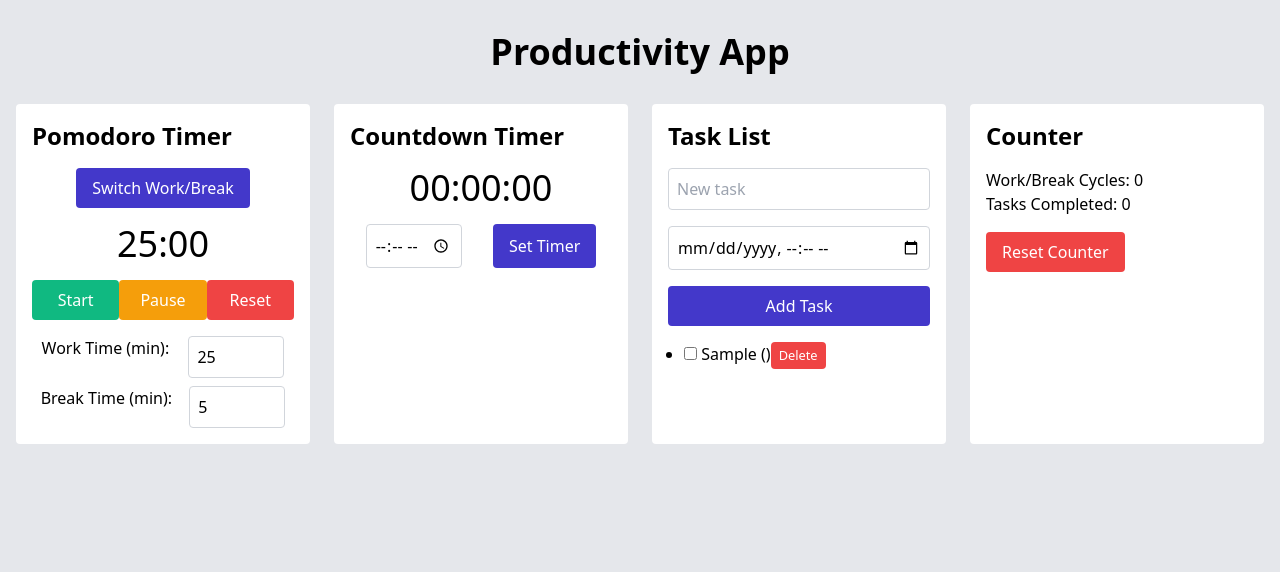
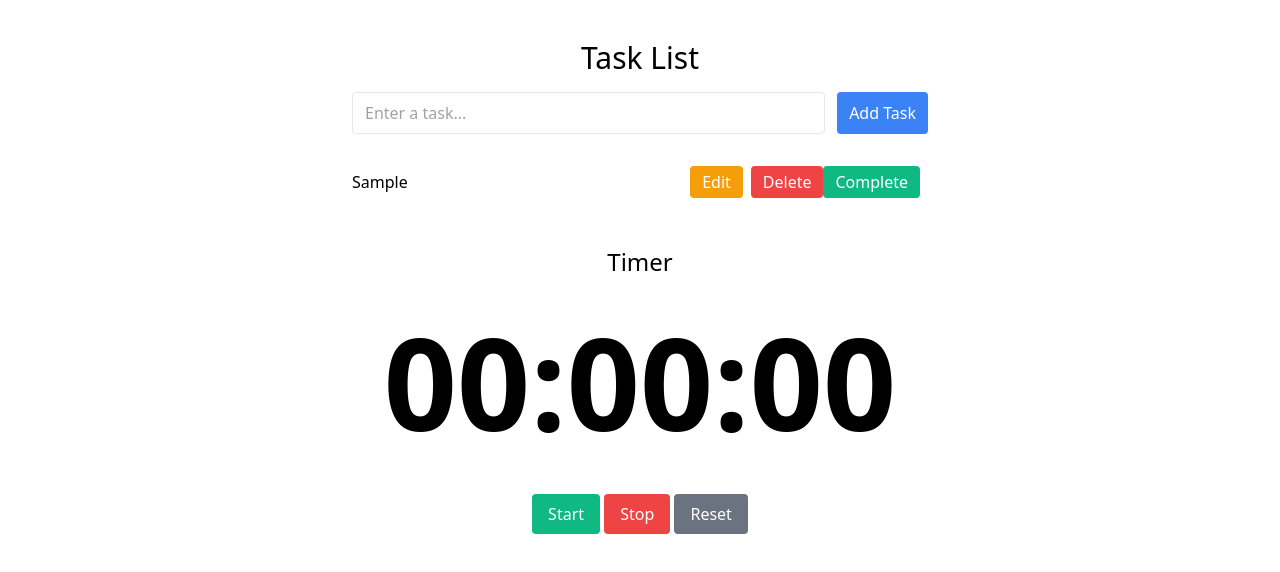
Before and after one commit to AmbiluSivabalan/ambilusivabalan.github.io, a plain HTML site: page index.html in a window 1280 px wide. Both pictures are taken after typing "Sample" into the empty fields and a click on the button "Add Task". Drawn offline with nearby package versions, Linux system fonts and the light colour scheme.

Commit message:
Update index.html

```diff
--- a/index.html
+++ b/index.html
@@ -4,241 +4,173 @@
   <meta charset="UTF-8">
   <meta name="viewport" content="width=device-width, initial-scale=1.0">
   <link href="https://cdn.jsdelivr.net/npm/tailwindcss@2.2.3/dist/tailwind.min.css" rel="stylesheet">
-    <title>Productivity App</title>
+  <title>Task List with Timer</title>
   <style>
-      body.work {
-        background-color: lightgreen;
+    .hidden {
+      display: none;
+    }
+    /* Add new CSS styles for timer */
+    #timer-display {
+      font-size: 3rem;
+      font-weight: bold;
     }
 
-      body.break {
-        background-color: lightblue;
+    .strikethrough {
+      text-decoration: line-through;
+      color: red;
     }
 
-      .delete-btn {
-        font-size: 0.8rem;
-        padding: 4px 8px;
+    @media (orientation: landscape) {
+      #timer-display {
+        font-size: 10vw;
+      }
     }
   </style>
 </head>
-<body class="bg-gray-200">
-    <div class="container mx-auto px-4 py-8">
-        <h1 class="text-4xl font-bold mb-8 text-center">Productivity App</h1>
-        <div class="grid grid-cols-1 md:grid-cols-2 lg:grid-cols-4 gap-6">
-            <div id="pomodoro-timer" class="bg-white rounded p-4">
-                <!-- Pomodoro Timer Content -->
-                <h2 class="text-2xl font-bold mb-4">Pomodoro Timer</h2>
-                <div class="flex items-center justify-center">
-                  <button id="toggle-work-break" class="bg-indigo-700 text-white w-auto px-4 py-2 rounded mb-4">Switch Work/Break</button>
+<body class="bg-white">
+  <div class="container max-w-xl mx-auto my-10">
+    <h1 class="text-3xl mb-4 text-center">Task List</h1>
+
+    <form id="add-task-form" class="flex mb-4">
+      <input type="text" id="task-input" class="flex-grow px-3 py-2 border rounded" placeholder="Enter a task...">
+      <button type="submit" class="ml-3 text-white bg-blue-500 px-3 py-2 rounded">Add Task</button>
+    </form>
+
+    <ul id="task-list" class="divide-y divide-white">
+      <!-- Task items will be added here -->
+    </ul>
+
+    <h2 class="text-2xl mt-8 mb-2 text-center">Timer</h2>
+    <div class="text-center bg-white text-black">
+      <span id="timer-display">00:00:00</span><br>
+      <button id="timer-start" class="text-white bg-green-500 px-4 py-2 rounded mt-4">Start</button>
+      <button id="timer-stop" class="text-white bg-red-500 px-4 py-2 rounded mt-4">Stop</button>
+      <button id="timer-reset" class="text-white bg-gray-500 px-4 py-2 rounded mt-4">Reset</button>
     </div>
-                <div class="text-center mb-4">
-                  <span id="timer" class="text-4xl">25:00</span>
-                </div>
-                <div class="flex justify-around">
-                  <button id="start" class="bg-green-500 text-white w-24 p-2 rounded">Start</button>
-                  <button id="pause" class="bg-yellow-500 text-white w-24 p-2 rounded">Pause</button>
-                  <button id="reset" class="bg-red-500 text-white w-24 p-2 rounded">Reset</button>
-                </div>
-                <div class="flex justify-around mt-4">
-                  <label for="work-time-input">Work Time (min): </label>
-                  <input type="number" id="work-time-input" class="border border-gray-300 w-24 p-2 rounded" min="1" value="25">
-                </div>
-                <div class="flex justify-around mt-2">
-                  <label for="break-time-input">Break Time (min): </label>
-                  <input type="number" id="break-time-input" class="border border-gray-300 w-24 p-2 rounded" min="1" value="5">
-                </div>
-            </div>
-            <div id="countdown-timer" class="bg-white rounded p-4">
-                <!-- Countdown Timer Content -->
-                <h2 class="text-2xl font-bold mb-4">Countdown Timer</h2>
-                <div class="text-center mb-4">
-                  <span id="large-timer" class="text-4xl">00:00:00</span>
-                </div>
-                <div class="flex justify-around">
-                  <input type="time" id="timer-input" class="border border-gray-300 w-24 p-2 rounded">
-                  <button id="set-timer" class="bg-indigo-700 text-white w-auto px-4 py-2 rounded">Set Timer</button>
-                </div>
-            </div>
-            <div id="task-list" class="bg-white rounded p-4">
-                <!-- Task List Content -->
-                <h2 class="text-2xl font-bold mb-4">Task List</h2>
-                <form id="task-form" class="mb-4">
-                  <input type="text" id="task-input" class="border border-gray-300 w-full p-2 rounded mb-4" placeholder="New task">
-                  <input type="datetime-local" id="due-date-input" class="border border-gray-300 w-full p-2 rounded mb-4">
-                  <button class="bg-indigo-700 text-white w-full px-4 py-2 rounded">Add Task</button>
-                </form>
-                <ul id="tasks" class="list-disc ml-4">
-                  <!-- Task items go here -->
-                </ul>
-            </div>
-            <div id="counter" class="bg-white rounded p-4">
-                <!-- Counter Content -->
-                <h2 class="text-2xl font-bold mb-4">Counter</h2>
-                <div>
-                  <span>Work/Break Cycles: </span><span id="pomodoro-cycles">0</span>
-                </div>
-                <div>
-                  <span>Tasks Completed: </span><span id="completed-tasks">0</span>
-                </div>
-                <button id="reset-counter" class="bg-red-500 text-white w-auto px-4 py-2 rounded mt-4">Reset Counter</button>
-            </div>
-        </div>
-    </div>
+
     <script>
-      const timer = document.getElementById('timer');
-      const startButton = document.getElementById('start');
-      const pauseButton = document.getElementById('pause');
-      const resetButton = document.getElementById('reset');
-      const toggleWorkBreakButton = document.getElementById('toggle-work-break');
-      const largeTimer = document.getElementById('large-timer');
-      const setTimerButton = document.getElementById('set-timer');
-      const timerInput = document.getElementById('timer-input');
-      const workTimeInput = document.getElementById('work-time-input');
-      const breakTimeInput = document.getElementById('break-time-input');
-      const taskForm = document.getElementById('task-form');
-      const taskInput = document.getElementById('task-input');
-      const dueDateInput = document.getElementById('due-date-input');
-      const tasksList = document.getElementById('tasks');
-      const pomodoroCycles = document.getElementById('pomodoro-cycles');
-      const completedTasks = document.getElementById('completed-tasks');
-      const resetCounterButton = document.getElementById('reset-counter');
+      const addTaskForm = document.getElementById("add-task-form");
+      const taskInput = document.getElementById("task-input");
+      const taskList = document.getElementById("task-list");
 
-      let countdown;
-      let workTime = 25 * 60;
-      let breakTime = 5 * 60;
-      let currentTimerTime = workTime;
-      let work = true;
-      let countdownTimer;
+      const timerDisplay = document.getElementById("timer-display");
+      const timerStart = document.getElementById("timer-start");
+      const timerStop = document.getElementById("timer-stop");
+      const timerReset = document.getElementById("timer-reset");
 
-      function displayTime(seconds) {
-        const hours = Math.floor(seconds / 3600);
-        const minutes = Math.floor((seconds % 3600) / 60);
-        const remainingSeconds = seconds % 60;
-        return `${(hours < 10) ? '0' + hours : hours}:${(minutes < 10) ? '0' + minutes : minutes}:${(remainingSeconds < 10) ? '0' + remainingSeconds : remainingSeconds}`;
+      let tasks = JSON.parse(localStorage.getItem("tasks")) || [];
+      let timerInterval;
+      let timerTime = 0;
+
+      function renderTasks() {
+        taskList.innerHTML = "";
+        tasks.forEach((task, index) => {
+          const listItem = document.createElement("li");
+          listItem.className = "py-4 flex justify-between items-center";
+
+          // Conditionally set styles for completed tasks
+          const taskText = document.createElement("span");
+          taskText.textContent = task.text;
+          if (task.completed) {
+            taskText.classList.add("strikethrough");
+          }
+
+          const buttonsDiv = document.createElement("div");
+
+          const editButton = document.createElement("button");
+          editButton.textContent = "Edit";
+          editButton.className = "bg-yellow-500 text-white px-3 py-1 rounded mr-2";
+          editButton.onclick = () => editTask(index);
+
+          const deleteButton = document.createElement("button");
+          deleteButton.textContent = "Delete";
+          deleteButton.className = "bg-red-500 text-white px-3 py-1 rounded";
+          deleteButton.onclick = () => deleteTask(index);
+
+          buttonsDiv.appendChild(editButton);
+          buttonsDiv.appendChild(deleteButton);
+
+          listItem.appendChild(taskText);
+          // Create Complete button
+          const completeButton = document.createElement("button");
+          completeButton.textContent = "Complete";
+          completeButton.className = "bg-green-500 text-white px-3 py-1 rounded mr-2";
+          completeButton.onclick = () => toggleCompleteTask(index);
+
+          buttonsDiv.appendChild(completeButton);
+          listItem.appendChild(buttonsDiv);
+
+          taskList.appendChild(listItem);
+        });
+      }
+
+      function toggleCompleteTask(index) {
+        tasks[index].completed = !tasks[index].completed;
+        saveTasks();
+        renderTasks();
+      }
+
+      function editTask(index) {
+        const newTask = prompt("Edit task:", tasks[index]);
+        if (newTask !== null && newTask.trim() !== "") {
+          tasks[index] = newTask;
+          saveTasks();
+          renderTasks();
+        }
+      }
+
+      function deleteTask(index) {
+        tasks.splice(index, 1);
+        saveTasks();
+        renderTasks();
+      }
+
+      function saveTasks() {
+        localStorage.setItem("tasks", JSON.stringify(tasks));
+      }
+
+      addTaskForm.onsubmit = (e) => {
+        e.preventDefault();
+      if (taskInput.value.trim() === "") return;
+
+        tasks.push({ text: taskInput.value.trim(), completed: false });
+        saveTasks();
+
+        taskInput.value = "";
+        renderTasks();
+      };
+
+      function formatTime(time) {
+        const hours = Math.floor(time / 3600);
+        const minutes = Math.floor((time % 3600) / 60);
+        const seconds = time % 60;
+
+        return String(hours).padStart(2, "0") + ":" + String(minutes).padStart(2, "0") + ":" + String(seconds).padStart(2, "0");
       }
 
       function startTimer() {
-        clearInterval(countdown);
-        const now = Date.now();
-        const then = now + currentTimerTime * 1000;
-        countdown = setInterval(function() {
-          const secondsLeft = Math.round((then - Date.now()) / 1000);
-          if (secondsLeft <= 0) {
-            clearInterval(countdown);
-            toggleWorkBreak();
-            startTimer();
-            return;
-          }
-          currentTimerTime = secondsLeft;
-          timer.textContent = displayTime(secondsLeft);
+        timerInterval = setInterval(() => {
+          timerTime++;
+          timerDisplay.innerHTML = formatTime(timerTime);
         }, 1000);
       }
 
-      function updatePomodoroCycleCounter() {
-        const cycleCount = parseInt(pomodoroCycles.textContent);
-        pomodoroCycles.textContent = `${(cycleCount + 1)}`;
-      }
-
-      function toggleWorkBreak() {
-        work = !work;
-        if (work) {
-          document.body.classList.remove('break');
-          document.body.classList.add('work');
-          currentTimerTime = workTime;
-          updatePomodoroCycleCounter();
-        } else {
-          document.body.classList.remove('work');
-          document.body.classList.add('break');
-          currentTimerTime = breakTime;
-        }
-        timer.textContent = displayTime(currentTimerTime);
-      }
-
-      function pauseTimer() {
-        clearInterval(countdown);
+      function stopTimer() {
+        clearInterval(timerInterval);
       }
 
       function resetTimer() {
-        clearInterval(countdown);
-        currentTimerTime = work ? workTime : breakTime;
-        timer.textContent = displayTime(currentTimerTime);
+        stopTimer();
+        timerTime = 0;
+        timerDisplay.innerHTML = formatTime(timerTime);
       }
 
-      function setLargeTimer() {
-        if (timerInput.value) {
-          const [hours, minutes] = timerInput.value.split(':');
-          const totalSeconds = parseInt(hours) * 3600 + parseInt(minutes) * 60;
-          largeTimer.textContent = displayTime(totalSeconds);
+      timerStart.onclick = startTimer;
+      timerStop.onclick = stopTimer;
+      timerReset.onclick = resetTimer;
 
-          clearInterval(countdownTimer);
-          const endTime = new Date();
-          endTime.setHours(endTime.getHours() + parseInt(hours));
-          endTime.setMinutes(endTime.getMinutes() + parseInt(minutes));
-
-          countdownTimer = setInterval(function() {
-            const now = new Date();
-            const diffInSeconds = Math.floor((endTime - now) / 1000);
-            if (diffInSeconds <= 0) {
-              clearInterval(countdownTimer);
-              largeTimer.textContent = '00:00:00';
-            } else {
-              largeTimer.textContent = displayTime(diffInSeconds);
-            }
-          }, 1000);
-        }
-      }
-
-      function addTask(e) {
-        e.preventDefault();
-
-        if (taskInput.value) {
-          const listItem = document.createElement('li');
-          const checkbox = document.createElement('input');
-          checkbox.type = 'checkbox';
-          checkbox.addEventListener('change', updateCompletedTaskCounter);
-          listItem.appendChild(checkbox);
-          listItem.appendChild(document.createTextNode(` ${taskInput.value} (${dueDateInput.value})`));
-
-          const deleteButton = document.createElement('button');
-          deleteButton.innerText = 'Delete';
-          deleteButton.classList.add('delete-btn', 'bg-red-500', 'text-white', 'rounded');
-          deleteButton.onclick = function() {
-            listItem.remove();
-          };
-          listItem.appendChild(deleteButton);
-
-          tasksList.appendChild(listItem);
-          taskInput.value = '';
-          dueDateInput.value = '';
-        }
-      }
-
-      function updateCompletedTaskCounter() {
-        const checkedTasks = document.querySelectorAll('#tasks input:checked');
-        completedTasks.textContent = `${checkedTasks.length}`;
-      }
-
-      function updateWorkTime() {
-        workTime = parseInt(workTimeInput.value) * 60;
-      }
-
-      function updateBreakTime() {
-        breakTime = parseInt(breakTimeInput.value) * 60;
-      }
-
-      function resetCounter() {
-        pomodoroCycles.textContent = '0';
-        completedTasks.textContent = '0';
-      }
-
-      startButton.addEventListener('click', startTimer);
-      pauseButton.addEventListener('click', pauseTimer);
-      resetButton.addEventListener('click', resetTimer);
-      toggleWorkBreakButton.addEventListener('click', toggleWorkBreak);
-      setTimerButton.addEventListener('click', setLargeTimer);
-      taskForm.addEventListener('submit', addTask);
-      workTimeInput.addEventListener('change', updateWorkTime);
-      breakTimeInput.addEventListener('change', updateBreakTime);
-      resetCounterButton.addEventListener('click', resetCounter);
+      renderTasks();
     </script>
+  </div>
 </body>
 </html>
```
Lines whose indentation alone changed are shown as unchanged.
